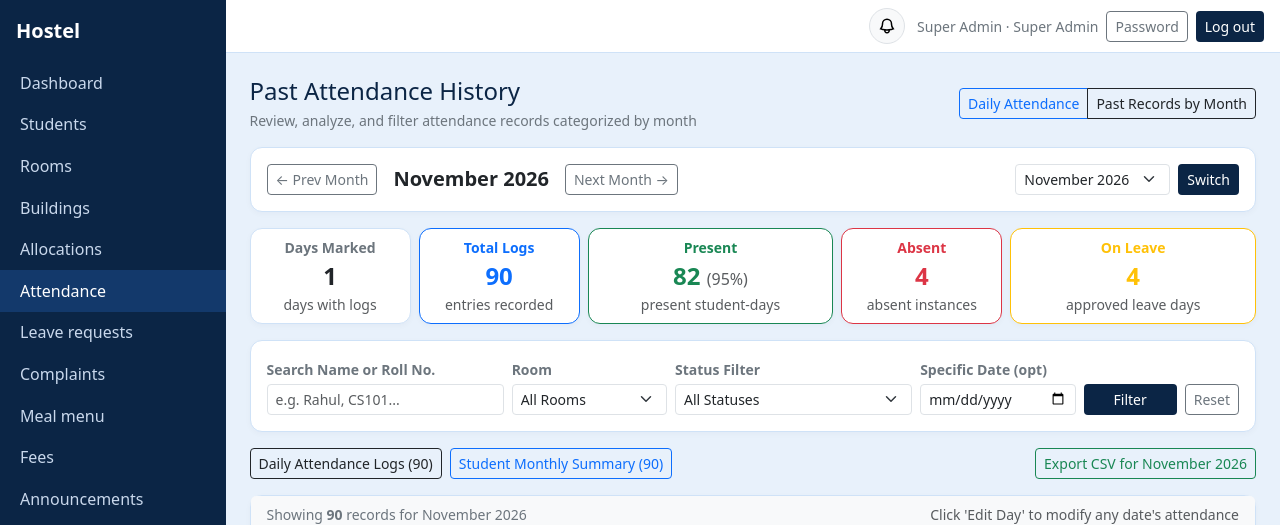
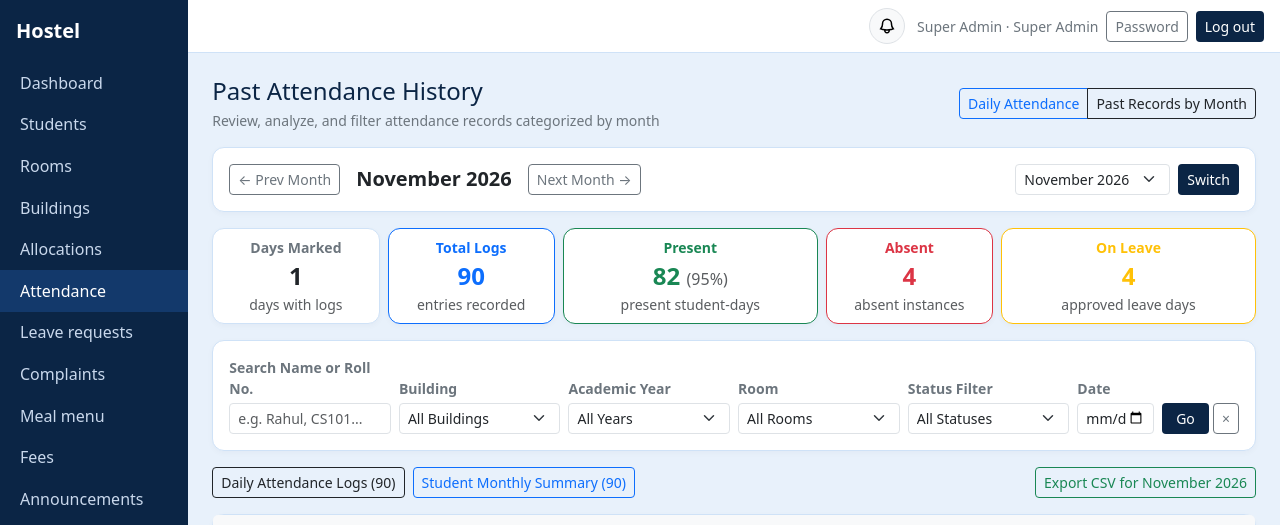
Before and after one commit to anandp8678/hostel_ms, a Django app: page /attendance/history/ in a window 1280 px wide. Shown: the top 525 px of the page. Run offline with Django 5.2, Linux system fonts and the light colour scheme; a user stored in the database is signed in; data comes from the database, SQL or seed files in the repository.

Commit message:
feat(operations): scope daily attendance, history, leaves, and notices by building and year

```diff
--- a/core/templates/core/attendance_history.html
+++ b/core/templates/core/attendance_history.html
@@ -20,14 +20,14 @@
   <div class="d-flex flex-wrap justify-content-between align-items-center gap-3">
     <!-- Prev / Next Month Navigator -->
     <div class="d-flex align-items-center gap-2">
-      <a href="?month={{ prev_month }}{% if filter_room %}&room={{ filter_room }}{% endif %}{% if filter_status %}&status={{ filter_status }}{% endif %}{% if filter_q %}&q={{ filter_q }}{% endif %}&view_mode={{ view_mode }}"
+      <a href="?month={{ prev_month }}{% if filter_building %}&building={{ filter_building }}{% endif %}{% if filter_year %}&year={{ filter_year }}{% endif %}{% if filter_room %}&room={{ filter_room }}{% endif %}{% if filter_status %}&status={{ filter_status }}{% endif %}{% if filter_q %}&q={{ filter_q }}{% endif %}&view_mode={{ view_mode }}"
          class="btn btn-sm btn-outline-secondary" title="Previous Month">
         &larr; Prev Month
       </a>
       <h5 class="mb-0 mx-2 text-dark fw-bold" style="color:var(--navy);">
         {{ month_label }}
       </h5>
-      <a href="?month={{ next_month }}{% if filter_room %}&room={{ filter_room }}{% endif %}{% if filter_status %}&status={{ filter_status }}{% endif %}{% if filter_q %}&q={{ filter_q }}{% endif %}&view_mode={{ view_mode }}"
+      <a href="?month={{ next_month }}{% if filter_building %}&building={{ filter_building }}{% endif %}{% if filter_year %}&year={{ filter_year }}{% endif %}{% if filter_room %}&room={{ filter_room }}{% endif %}{% if filter_status %}&status={{ filter_status }}{% endif %}{% if filter_q %}&q={{ filter_q }}{% endif %}&view_mode={{ view_mode }}"
          class="btn btn-sm btn-outline-secondary" title="Next Month">
         Next Month &rarr;
       </a>
@@ -97,9 +97,31 @@
     <input type="hidden" name="view_mode" value="{{ view_mode }}">
 
     <!-- Name / Roll No Search -->
-    <div class="col-md-3">
+    <div class="col-md-2">
       <label class="form-label small fw-semibold text-secondary mb-1">Search Name or Roll No.</label>
       <input type="text" name="q" class="form-control form-control-sm" placeholder="e.g. Rahul, CS101..." value="{{ filter_q }}">
+    </div>
+
+    <!-- Building Filter -->
+    <div class="col-md-2">
+      <label class="form-label small fw-semibold text-secondary mb-1">Building</label>
+      <select name="building" class="form-select form-select-sm" {% if is_building_locked %}disabled{% endif %}>
+        {% if not is_building_locked %}<option value="">All Buildings</option>{% endif %}
+        {% for bld in buildings %}
+          <option value="{{ bld.code }}" {% if filter_building == bld.code %}selected{% endif %}>{{ bld.code }} &mdash; {{ bld.name }}</option>
+        {% endfor %}
+      </select>
+    </div>
+
+    <!-- Year Filter -->
+    <div class="col-md-2">
+      <label class="form-label small fw-semibold text-secondary mb-1">Academic Year</label>
+      <select name="year" class="form-select form-select-sm">
+        <option value="">All Years</option>
+        {% for yv, yl in year_choices %}
+          <option value="{{ yv }}" {% if filter_year == yv|stringformat:'s' %}selected{% endif %}>{{ yl }}</option>
+        {% endfor %}
+      </select>
     </div>
 
     <!-- Room Filter -->
@@ -116,7 +138,7 @@
     </div>
 
     <!-- Status Filter (Requested: Those who are absent, Those who are leave) -->
-    <div class="col-md-3">
+    <div class="col-md-2">
       <label class="form-label small fw-semibold text-secondary mb-1">Status Filter</label>
       <select name="status" class="form-select form-select-sm">
         <option value="">All Statuses</option>
@@ -128,15 +150,15 @@
     </div>
 
     <!-- Specific Day in Month (optional) -->
-    <div class="col-md-2">
-      <label class="form-label small fw-semibold text-secondary mb-1">Specific Date (opt)</label>
+    <div class="col-md-1">
+      <label class="form-label small fw-semibold text-secondary mb-1">Date</label>
       <input type="date" name="date" class="form-control form-control-sm" value="{{ filter_date }}">
     </div>
 
     <!-- Actions -->
-    <div class="col-md-2 d-flex gap-2">
-      <button type="submit" class="btn btn-sm btn-navy flex-grow-1">Filter</button>
-      <a href="?month={{ month }}&view_mode={{ view_mode }}" class="btn btn-sm btn-outline-secondary" title="Reset Filters">Reset</a>
+    <div class="col-md-1 d-flex gap-1">
+      <button type="submit" class="btn btn-sm btn-navy flex-grow-1">Go</button>
+      <a href="?month={{ month }}&view_mode={{ view_mode }}" class="btn btn-sm btn-outline-secondary" title="Reset Filters">&times;</a>
     </div>
   </form>
 </div>
@@ -146,20 +168,20 @@
   <ul class="nav nav-pills">
     <li class="nav-item me-2">
       <a class="btn btn-sm {% if view_mode == 'logs' %}btn-navy active{% else %}btn-outline-primary{% endif %}"
-         href="?month={{ month }}&view_mode=logs{% if filter_room %}&room={{ filter_room }}{% endif %}{% if filter_status %}&status={{ filter_status }}{% endif %}{% if filter_q %}&q={{ filter_q }}{% endif %}{% if filter_date %}&date={{ filter_date }}{% endif %}">
+         href="?month={{ month }}&view_mode=logs{% if filter_building %}&building={{ filter_building }}{% endif %}{% if filter_year %}&year={{ filter_year }}{% endif %}{% if filter_room %}&room={{ filter_room }}{% endif %}{% if filter_status %}&status={{ filter_status }}{% endif %}{% if filter_q %}&q={{ filter_q }}{% endif %}{% if filter_date %}&date={{ filter_date }}{% endif %}">
         Daily Attendance Logs ({{ total_filtered_logs }})
       </a>
     </li>
     <li class="nav-item">
       <a class="btn btn-sm {% if view_mode == 'summary' %}btn-navy active{% else %}btn-outline-primary{% endif %}"
-         href="?month={{ month }}&view_mode=summary{% if filter_room %}&room={{ filter_room }}{% endif %}{% if filter_status %}&status={{ filter_status }}{% endif %}{% if filter_q %}&q={{ filter_q }}{% endif %}">
+         href="?month={{ month }}&view_mode=summary{% if filter_building %}&building={{ filter_building }}{% endif %}{% if filter_year %}&year={{ filter_year }}{% endif %}{% if filter_room %}&room={{ filter_room }}{% endif %}{% if filter_status %}&status={{ filter_status }}{% endif %}{% if filter_q %}&q={{ filter_q }}{% endif %}">
         Student Monthly Summary ({{ total_filtered_summary }})
       </a>
     </li>
   </ul>
 
   <!-- Download CSV of filtered records -->
-  <a href="?month={{ month }}{% if filter_room %}&room={{ filter_room }}{% endif %}{% if filter_status %}&status={{ filter_status }}{% endif %}{% if filter_q %}&q={{ filter_q }}{% endif %}{% if filter_date %}&date={{ filter_date }}{% endif %}&export=csv"
+  <a href="?month={{ month }}{% if filter_building %}&building={{ filter_building }}{% endif %}{% if filter_year %}&year={{ filter_year }}{% endif %}{% if filter_room %}&room={{ filter_room }}{% endif %}{% if filter_status %}&status={{ filter_status }}{% endif %}{% if filter_q %}&q={{ filter_q }}{% endif %}{% if filter_date %}&date={{ filter_date }}{% endif %}&export=csv"
      class="btn btn-sm btn-outline-success">
     Export CSV for {{ month_label }}
   </a>
--- a/core/templates/core/my_announcements.html
+++ b/core/templates/core/my_announcements.html
@@ -112,6 +112,8 @@
               {% endif %}
               {% if a.room %}
                 <span class="badge text-bg-primary rounded-pill fw-semibold">Room {{ a.room }} Notice</span>
+              {% elif a.building %}
+                <span class="badge text-bg-info text-dark rounded-pill fw-semibold">{{ a.building.code }} &mdash; {{ a.building.name }} Notice</span>
               {% else %}
                 <span class="badge text-bg-secondary rounded-pill fw-semibold">Hostel Broadcast</span>
               {% endif %}
--- a/core/templates/core/overview.html
+++ b/core/templates/core/overview.html
@@ -768,6 +768,8 @@
               <div class="fw-semibold text-dark small">{{ n.title }}</div>
               {% if n.room %}
                 <span class="badge text-bg-primary rounded-pill flex-shrink-0" style="font-size:0.7rem;">Room {{ n.room }} Notice</span>
+              {% elif n.building %}
+                <span class="badge text-bg-info text-dark rounded-pill flex-shrink-0" style="font-size:0.7rem;">{{ n.building.code }} Notice</span>
               {% else %}
                 <span class="badge text-bg-secondary rounded-pill flex-shrink-0" style="font-size:0.7rem;">Hostel Notice</span>
               {% endif %}
--- a/core/views.py
+++ b/core/views.py
@@ -335,20 +335,56 @@ def warden_new(request):
 
 @staff
 def announcement_new(request):
-    form = f.AnnouncementForm(request.POST or None)
+    _, active_building, is_building_locked = _get_building_scope(request)
+    initial = {"building": active_building} if (is_building_locked and active_building) else {}
+    form = f.AnnouncementForm(request.POST or None, initial=initial)
+    if is_building_locked and active_building:
+        if "building" in form.fields:
+            form.fields["building"].queryset = m.Building.objects.filter(pk=active_building.pk)
+            form.fields["building"].empty_label = None
+        if "room" in form.fields:
+            form.fields["room"].queryset = m.Room.objects.filter(building=active_building)
+
     if request.method == "POST" and form.is_valid():
         anc = form.save(commit=False)
         anc.created_by = request.user
+        if is_building_locked and active_building:
+            anc.building = active_building
+        if anc.room and not anc.building:
+            anc.building = anc.room.building
+        _assert_building_access(request, building=anc.building, room=anc.room)
         anc.save()
+
         aud = anc.audience
         recipients = []
+        target_students = list(
+            m.Student.objects.filter(is_active=True)
+            .select_related("user", "parent__user")
+            .prefetch_related(
+                Prefetch("allocations", queryset=m.RoomAllocation.objects.filter(end_date__isnull=True).select_related("room__building"))
+            )
+        )
+        if anc.room:
+            target_students = [s for s in target_students if s.room and s.room.pk == anc.room_id]
+        elif anc.building:
+            target_students = [s for s in target_students if _student_matches_building(s, anc.building)]
+
         if aud in ("all", "student"):
-            recipients.extend([s.user for s in m.Student.objects.filter(is_active=True).select_related("user")])
+            recipients.extend([s.user for s in target_students])
         if aud in ("all", "parent"):
-            recipients.extend([p.user for p in m.Parent.objects.all().select_related("user")])
+            if anc.room or anc.building:
+                seen_p = set()
+                for s in target_students:
+                    if s.parent and s.parent.user and s.parent.user_id not in seen_p:
+                        seen_p.add(s.parent.user_id)
+                        recipients.append(s.parent.user)
+            else:
+                recipients.extend([p.user for p in m.Parent.objects.all().select_related("user")])
+
+        prefix = f"[{anc.building.code}] " if anc.building else ""
         notify_users(
             recipients=recipients,
-            title=f"Hostel Announcement: {anc.title}",
+            title=f"{prefix}Hostel Announcement: {anc.title}",
             message=anc.body[:200],
             category="announcement",
             link=reverse("home"),
@@ -877,6 +913,25 @@ def _vacant_rooms(building=None, student_year=None):
     return rooms
 
 
+def _student_notices_qs(s, aud):
+    """Return announcements visible to student `s` for audiences `aud`, scoped by room/building."""
+    room = s.room
+    if room:
+        q_filter = (
+            Q(room=room, audience__in=aud)
+            | Q(room__isnull=True, building__isnull=True, audience__in=aud)
+            | Q(student=s)
+        )
+        if room.building_id:
+            q_filter |= Q(room__isnull=True, building_id=room.building_id, audience__in=aud)
+    else:
+        compat_b_ids = [b.pk for b in m.Building.objects.all() if b.allows_year(s.year_of_study)]
+        q_filter = Q(room__isnull=True, building__isnull=True, audience__in=aud) | Q(student=s)
+        if compat_b_ids:
+            q_filter |= Q(room__isnull=True, building_id__in=compat_b_ids, audience__in=aud)
+    return m.Announcement.objects.filter(q_filter)
+
+
 def overview(s, user):
     today = date.today()
     aud = ["all"]
@@ -930,15 +985,8 @@ def overview(s, user):
     wardens = list(m.User.objects.filter(role="warden", is_active=True))
 
     # Room-targeted and general announcements
-    if room:
-        notices_qs = m.Announcement.objects.filter(
-            Q(room=room, audience__in=aud) | Q(room__isnull=True, audience__in=aud) | Q(student=s)
-        )
-    else:
-        notices_qs = m.Announcement.objects.filter(
-            Q(room__isnull=True, audience__in=aud) | Q(student=s)
-        )
-    notices = list(notices_qs.select_related("room", "created_by").order_by("-created_at")[:10])
+    notices_qs = _student_notices_qs(s, aud)
+    notices = list(notices_qs.select_related("room", "building", "created_by").order_by("-created_at")[:10])
 
     return dict(
         s=s,
@@ -1918,6 +1966,7 @@ def room_announcement_delete(request, pk):
 @staff
 def complaint_edit(request, pk):
     obj = get_object_or_404(m.Complaint.objects.select_related("student__user"), pk=pk)
+    _assert_building_access(request, student=obj.student)
     old_status = obj.status
     old_note = obj.staff_note or ""
     form = f.ComplaintStaffForm(request.POST or None, instance=obj)
@@ -2217,12 +2266,22 @@ def room_toggle_blacklist(request, pk):
 
 @staff
 def attendance(request):
+    buildings, active_building, is_building_locked = _get_building_scope(request)
     try:
         day = date.fromisoformat(request.GET.get("date") or request.POST.get("date") or "")
     except ValueError:
         day = date.today()
 
-    students = list(m.Student.objects.filter(is_active=True).select_related("user"))
+    students = list(
+        m.Student.objects.filter(is_active=True)
+        .select_related("user")
+        .prefetch_related(
+            Prefetch("allocations", queryset=m.RoomAllocation.objects.filter(end_date__isnull=True).select_related("room__building"))
+        )
+    )
+    if active_building:
+        students = [s for s in students if _student_matches_building(s, active_building)]
+
     existing = {a.student_id: a.status for a in m.Attendance.objects.filter(date=day)}
     on_leave = set(m.LeaveRequest.objects.filter(status="Approved", from_date__lte=day, to_date__gte=day).values_list("student_id", flat=True))
 
@@ -2240,12 +2299,11 @@ def attendance(request):
             return redirect(next_url)
         return redirect(f"{reverse('attendance')}?date={day.isoformat()}")
 
-    # Room mappings for active students
-    active_allocs = m.RoomAllocation.objects.filter(end_date__isnull=True).select_related("room")
-    student_rooms = {a.student_id: a.room for a in active_allocs}
-    all_rooms = list(m.Room.objects.all().order_by("block", "number"))
-
-    # Day stats across ALL staying students (unfiltered)
+    student_rooms = {s.pk: s.room for s in students}
+    room_scope_qs = m.Room.objects.filter(building=active_building) if active_building else m.Room.objects.all()
+    all_rooms = list(room_scope_qs.select_related("building").order_by("block", "number"))
+
+    # Day stats across ALL scoped staying students
     total_staying = len(students)
     day_suspended = sum(1 for s in students if s.is_currently_suspended)
     day_present = sum(1 for s in students if (existing.get(s.pk) or ("L" if s.pk in on_leave else ("A" if s.is_currently_suspended else "P"))) == "P")
@@ -2257,12 +2315,16 @@ def attendance(request):
     filter_q = request.GET.get("q", "").strip()
     filter_room = request.GET.get("room", "").strip()
     filter_status = request.GET.get("status", "").strip()
+    filter_year = request.GET.get("year", "").strip()
 
     rows = []
     for s in students:
         st = existing.get(s.pk) or ("L" if s.pk in on_leave else ("A" if s.is_currently_suspended else "P"))
         s_room = student_rooms.get(s.pk)
         is_lv = s.pk in on_leave
+
+        if filter_year in ("1", "2", "3", "4") and s.year_of_study != int(filter_year):
+            continue
 
         if filter_q:
             q_low = filter_q.lower()
@@ -2317,12 +2379,20 @@ def attendance(request):
         filter_q=filter_q,
         filter_room=filter_room,
         filter_status=filter_status,
+        filter_building=active_building.code if active_building else "",
+        filter_year=filter_year,
+        buildings=buildings,
+        active_building=active_building,
+        is_building_locked=is_building_locked,
+        year_choices=m.Student.YEAR_CHOICES,
         filtered_count=len(rows),
     )
 
 
 @staff
 def attendance_history(request):
+    buildings, active_building, is_building_locked = _get_building_scope(request)
+    filter_year = request.GET.get("year", "").strip()
     # 1. Determine Selected Month
     month_str = request.GET.get("month", "").strip()
     if not month_str or not re.match(r"^\d{4}-\d{2}$", month_str):
@@ -2368,15 +2438,28 @@ def attendance_history(request):
         available_months.append({"key": ym, "label": date(y_int, m_int, 1).strftime("%B %Y")})
 
     # 3. Room mapping for students
-    active_allocs = m.RoomAllocation.objects.filter(end_date__isnull=True).select_related("room")
+    active_allocs = m.RoomAllocation.objects.filter(end_date__isnull=True).select_related("room__building")
     student_room_map = {a.student_id: a.room for a in active_allocs}
-    all_rooms = list(m.Room.objects.all().order_by("block", "number"))
-
-    # 4. Base QuerySet for this month
+    room_scope_qs = m.Room.objects.filter(building=active_building) if active_building else m.Room.objects.all()
+    all_rooms = list(room_scope_qs.select_related("building").order_by("block", "number"))
+
+    # 4. Base QuerySet for this month (scoped by building / academic year)
     month_qs = m.Attendance.objects.filter(
         date__year=year,
         date__month=month_num
     ).select_related("student__user")
+    if active_building or filter_year in ("1", "2", "3", "4"):
+        scoped_candidates = list(
+            m.Student.objects.prefetch_related(
+                Prefetch("allocations", queryset=m.RoomAllocation.objects.filter(end_date__isnull=True).select_related("room__building"))
+            )
+        )
+        scoped_ids = [
+            s.pk for s in scoped_candidates
+            if _student_matches_building(s, active_building)
+            and (filter_year not in ("1", "2", "3", "4") or s.year_of_study == int(filter_year))
+        ]
+        month_qs = month_qs.filter(student_id__in=scoped_ids)
 
     total_records = month_qs.count()
     month_present = month_qs.filter(status="P").count()
@@ -2530,6 +2613,12 @@ def attendance_history(request):
         view_mode=view_mode,
         logs=logs,
         summary_rows=summary_rows,
+        buildings=buildings,
+        active_building=active_building,
+        is_building_locked=is_building_locked,
+        filter_building=active_building.code if active_building else "",
+        filter_year=filter_year,
+        year_choices=m.Student.YEAR_CHOICES,
         total_filtered_logs=filtered_qs.count(),
         total_filtered_summary=len(summary_rows),
     )
@@ -2537,14 +2626,32 @@ def attendance_history(request):
 
 @staff
 def leaves(request):
-    rows = m.LeaveRequest.objects.select_related("student__user").order_by("status", "-created_at")
-    return show(request, "leaves", rows=rows, badge=badge)
+    buildings, active_building, is_building_locked = _get_building_scope(request)
+    rows = list(
+        m.LeaveRequest.objects.select_related("student__user")
+        .prefetch_related(
+            Prefetch("student__allocations", queryset=m.RoomAllocation.objects.filter(end_date__isnull=True).select_related("room__building"))
+        )
+        .order_by("status", "-created_at")
+    )
+    if active_building:
+        rows = [lv for lv in rows if _student_matches_building(lv.student, active_building)]
+    return show(
+        request,
+        "leaves",
+        rows=rows,
+        badge=badge,
+        buildings=buildings,
+        active_building=active_building,
+        is_building_locked=is_building_locked,
+    )
 
 
 @staff
 @require_POST
 def leave_decide(request, pk, decision):
-    lv = get_object_or_404(m.LeaveRequest, pk=pk)
+    lv = get_object_or_404(m.LeaveRequest.objects.select_related("student__user", "student__parent__user"), pk=pk)
+    _assert_building_access(request, student=lv.student)
     lv.status = "Approved" if decision == "approve" else "Rejected"
     lv.save()
     targets = [lv.student.user]
@@ -2619,32 +2726,33 @@ def my_announcements(request):
         s = getattr(u, "student", None)
         room = s.room if s else None
         aud = ["all", "student"]
-        if room:
-            base_qs = m.Announcement.objects.filter(
-                Q(room=room, audience__in=aud) | Q(room__isnull=True, audience__in=aud)
-            )
-        else:
-            base_qs = m.Announcement.objects.filter(room__isnull=True, audience__in=aud)
+        base_qs = _student_notices_qs(s, aud) if s else m.Announcement.objects.filter(room__isnull=True, building__isnull=True, audience__in=aud)
         room_label = f"Room {room}" if room else "Unassigned"
     elif u.role == "parent":
         p = getattr(u, "parent", None)
         child_rooms = [c.room for c in p.children.all() if c.room] if p else []
+        child_bld_ids = {r.building_id for r in child_rooms if r.building_id}
         child_pks = list(p.children.values_list("pk", flat=True)) if p else []
         aud = ["all", "parent"]
+        q_filter = Q(room__isnull=True, building__isnull=True, audience__in=aud) | Q(student__in=child_pks)
         if child_rooms:
-            base_qs = m.Announcement.objects.filter(
-                Q(room__in=child_rooms, audience__in=aud) | Q(room__isnull=True, audience__in=aud) | Q(student__in=child_pks)
-            )
-        else:
-            base_qs = m.Announcement.objects.filter(
-                Q(room__isnull=True, audience__in=aud) | Q(student__in=child_pks)
-            )
+            q_filter |= Q(room__in=child_rooms, audience__in=aud)
+        if child_bld_ids:
+            q_filter |= Q(room__isnull=True, building_id__in=child_bld_ids, audience__in=aud)
+        base_qs = m.Announcement.objects.filter(q_filter)
         room_label = ", ".join(str(r) for r in child_rooms) if child_rooms else "Children's Rooms"
     else:
-        base_qs = m.Announcement.objects.all()
-        room_label = "All Rooms"
-
-    all_notices = list(base_qs.select_related("room", "created_by").order_by("-created_at"))
+        _, active_building, is_building_locked = _get_building_scope(request)
+        if is_building_locked and active_building:
+            base_qs = m.Announcement.objects.filter(
+                Q(building=active_building) | Q(room__building=active_building) | Q(building__isnull=True, room__isnull=True)
+            )
+            room_label = f"{active_building.code} · {active_building.name}"
+        else:
+            base_qs = m.Announcement.objects.all()
+            room_label = "All Rooms"
+
+    all_notices = list(base_qs.select_related("room", "building", "created_by").order_by("-created_at"))
     room_notices = [a for a in all_notices if a.room]
     general_notices = [a for a in all_notices if not a.room]
 
```
Also changed, not shown: core/templates/core/attendance.html (+30 -8 lines), core/templates/core/leaves.html (+18 -4 lines).
